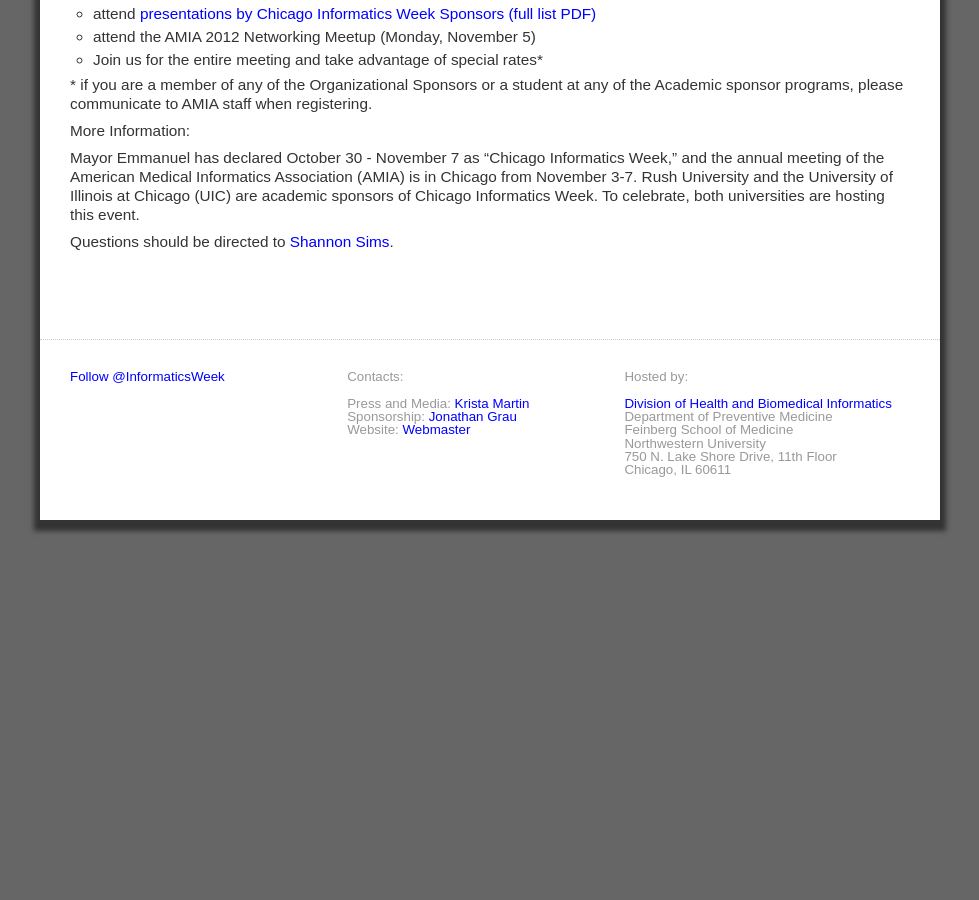
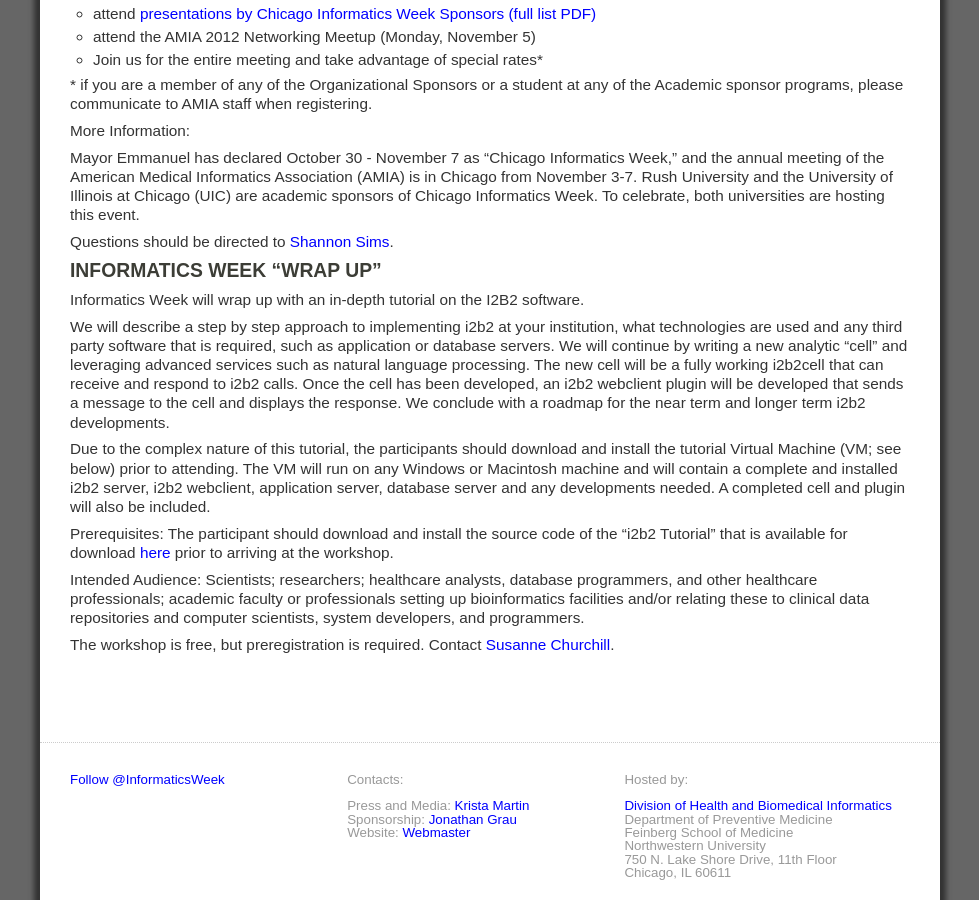
Before and after one commit to NUBIC/ciw, a Jekyll site: the page built from events.markdown, in a window 1280 px wide and 900 px high, scrolled down 2217 px. Shown: the whole window, without its empty margins (150-1129 px from the left). Built offline with Jekyll 4.4.1, drawn with Linux system fonts in a browser that asks for light colours; Markdown is read by kramdown in place of the engine named in the settings; comment, search, counter and statistics services are not loaded.

Commit message:
Update events.markdown
Added wrap-up session for the end of Informatics Week.

```diff
--- a/events.markdown
+++ b/events.markdown
@@ -99,3 +99,22 @@ More Information:
 Mayor Emmanuel has declared October 30 - November 7 as "Chicago Informatics Week," and the annual meeting of the American Medical Informatics Association (AMIA) is in Chicago from November 3-7.  Rush University and the University of Illinois at Chicago (UIC) are academic sponsors of Chicago Informatics Week.  To celebrate, both universities are hosting this event.
 
 Questions should be directed to [Shannon Sims](mailto:shannon_sims@rush.edu).
+
+
+### INFORMATICS WEEK "WRAP UP"
+
+Informatics Week will wrap up with an in-depth tutorial on the I2B2 software.
+
+We will describe a step by step approach to implementing i2b2 at your institution, what technologies are used and any third party software that is required, such as application or database servers. We will continue by writing a new analytic "cell" and leveraging advanced services such as
+natural language processing. The new cell will be a fully working i2b2cell that can receive and respond to i2b2 calls. Once the cell has been developed, an i2b2 webclient plugin will be developed that sends a message to the cell and displays the response. We conclude with a roadmap
+for the near term and longer term i2b2 developments.
+
+Due to the complex nature of this tutorial, the participants should download and install the tutorial Virtual Machine (VM; see below) prior to attending. The VM will run on any Windows or Macintosh machine and will contain a complete and installed i2b2 server, i2b2 webclient,
+application server, database server and any developments needed. A completed cell and plugin will also be included.
+
+Prerequisites: The participant should download and install the source code of the "i2b2 Tutorial" that is available for download [here](https://www.i2b2.org/software/ctsa2012.html) prior to arriving at the workshop.
+
+Intended Audience: Scientists; researchers; healthcare analysts, database programmers, and other healthcare professionals; academic faculty or professionals setting up bioinformatics facilities and/or relating these to clinical data repositories and computer scientists, system developers,
+and programmers.
+
+The workshop is free, but preregistration is required.  Contact [Susanne Churchill](mailto:SCHURCHILL@PARTNERS.ORG).
```
